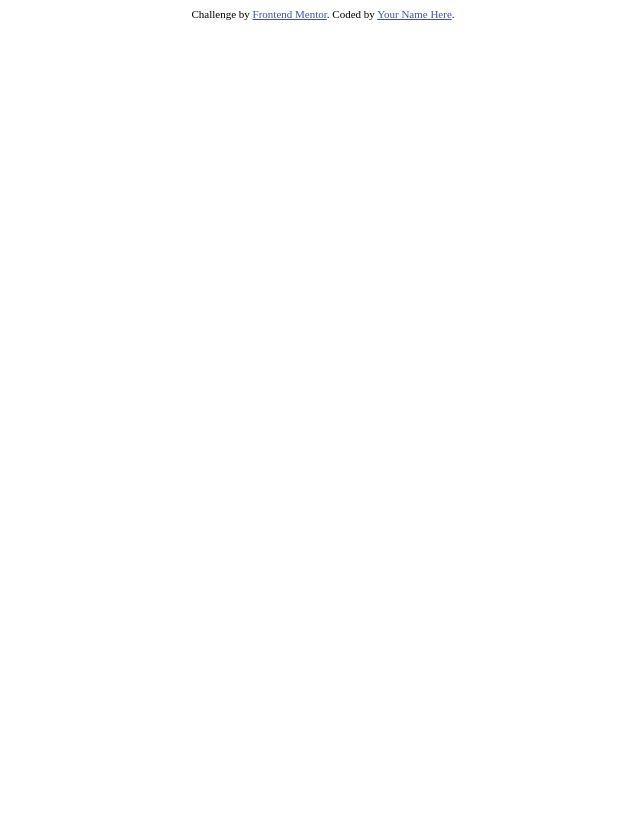
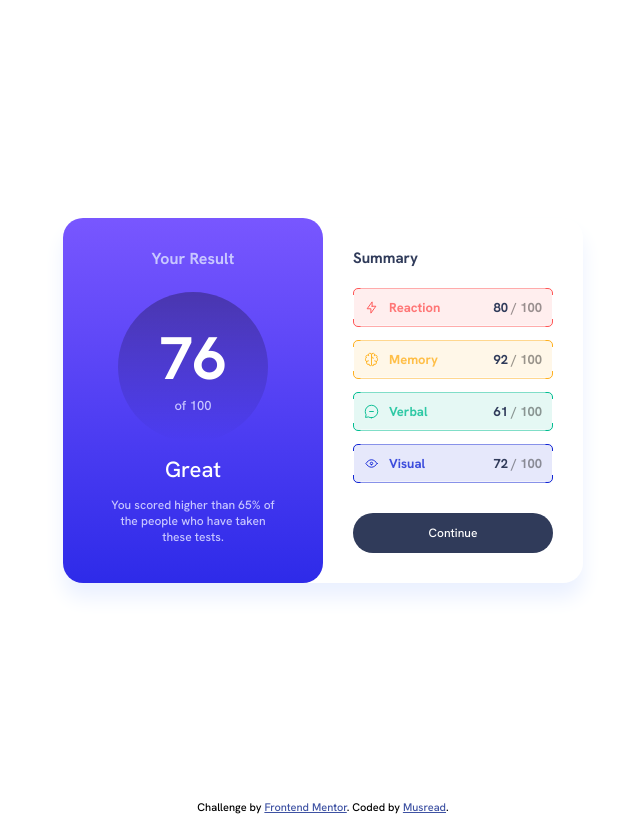
Before and after one commit to Musread/result-summary-component, a website: page index.html in a window 1280 px wide. Shown: the whole page, without its empty margins (317-957 px from the left). Drawn offline with Linux system fonts and the light colour scheme.

Commit message:
Make result component

```diff
--- a/index.html
+++ b/index.html
@@ -12,48 +12,100 @@
       href="./assets/images/favicon-32x32.png"
     />
 
+    <link rel="preconnect" href="https://fonts.googleapis.com" />
+    <link rel="preconnect" href="https://fonts.gstatic.com" crossorigin />
+    <link
+      href="https://fonts.googleapis.com/css2?family=Hanken+Grotesk:wght@500;700;900&display=swap"
+      rel="stylesheet"
+    />
+
+    <link rel="stylesheet" href="app.css" />
+
     <title>Frontend Mentor | Results summary component</title>
-
-    <!-- Feel free to remove these styles or customise in your own stylesheet 👍 -->
-    <style>
-      .attribution {
-        font-size: 11px;
-        text-align: center;
-      }
-      .attribution a {
-        color: hsl(228, 45%, 44%);
-      }
-    </style>
   </head>
   <body>
-    <!-- Your Result
-  76
-  of 100
+    <main class="container">
+      <div class="result">
+        <div class="result__left-side">
+          <h2 class="result__header">Your Result</h2>
+          <div class="result__score">
+            <span class="result__score-point">76</span>
+            <span class="result__score-max">of 100</span>
+          </div>
+          <div class="result__remark">Great</div>
+          <p class="result__text">
+            You scored higher than 65% of the people who have taken these tests.
+          </p>
+        </div>
+        <div class="result__right-side">
+          <h2 class="heading-secondary u-margin-bottom-small">Summary</h2>
+          <ul class="result__categories">
+            <li class="result__categorie result__categorie--1">
+              <img
+                src="assets/images/icon-reaction.svg"
+                alt="reaction-logo"
+                class="result__logo"
+              />
+              <span class="result__categorie-name result__categorie-name--1"
+                >Reaction</span
+              >
+              <div class="result__categorie-score">
+                <span class="u-dark">80</span> / 100
+              </div>
+            </li>
 
-  Great
-  You scored higher than 65% of the people who have taken these tests.
+            <li class="result__categorie result__categorie--2">
+              <img
+                src="assets/images/icon-memory.svg"
+                alt="memory-logo"
+                class="result__logo"
+              />
+              <span class="result__categorie-name result__categorie-name--2"
+                >Memory</span
+              >
+              <div class="result__categorie-score">
+                <span class="u-dark">92</span> / 100
+              </div>
+            </li>
 
-  Summary
+            <li class="result__categorie result__categorie--3">
+              <img
+                src="assets/images/icon-verbal.svg"
+                alt="verbal-logo"
+                class="result__logo"
+              />
+              <span class="result__categorie-name result__categorie-name--3"
+                >Verbal</span
+              >
+              <div class="result__categorie-score">
+                <span class="u-dark">61</span> / 100
+              </div>
+            </li>
 
-  Reaction
-  80 / 100
-
-  Memory
-  92 / 100
-
-  Verbal
-  61 / 100
-
-  Visual
-  72 / 100
-
-  Continue -->
+            <li class="result__categorie result__categorie--4">
+              <img
+                src="assets/images/icon-visual.svg"
+                alt="visual-logo"
+                class="result__logo"
+              />
+              <span class="result__categorie-name result__categorie-name--4"
+                >Visual</span
+              >
+              <div class="result__categorie-score">
+                <span class="u-dark">72</span> / 100
+              </div>
+            </li>
+          </ul>
+          <a href="#" class="btn-primary u-margin-top-small">Continue</a>
+        </div>
+      </div>
+    </main>
 
     <div class="attribution">
       Challenge by
       <a href="https://www.frontendmentor.io?ref=challenge" target="_blank"
         >Frontend Mentor</a
-      >. Coded by <a href="#">Your Name Here</a>.
+      >. Coded by <a href="https://github.com/Musread">Musread</a>.
     </div>
   </body>
 </html>
--- /dev/null
+++ b/sass/_base.scss
@@ -0,0 +1,48 @@
+*,
+*::before,
+*::after {
+  margin: 0;
+  padding: 0;
+  box-sizing: border-box;
+}
+
+:root {
+  // COLORS
+  --light-red: hsl(0, 100%, 67%);
+  --orange-yellow: hsl(39, 100%, 56%);
+  --cobalt-blue: hsl(234, 85%, 45%);
+  --green-teal: hsl(166, 100%, 37%);
+
+  // BACKGROUND COLORS
+  --bg-light-red: hsla(0, 100%, 67%, 0.1);
+  --bg-orange-yellow: hsla(39, 100%, 56%, 0.1);
+  --bg-cobalt-blue: hsla(234, 85%, 45%, 0.1);
+  --bg-green-teal: hsla(166, 100%, 37%, 0.1);
+
+  // FONT COLORS
+  --font-light-red: hsla(0, 100%, 67%, 0.8);
+  --font-orange-yellow: hsla(39, 100%, 56%, 0.8);
+  --font-cobalt-blue: hsla(234, 85%, 45%, 0.8);
+  --font-green-teal: hsla(166, 100%, 37%, 0.8);
+
+  // GRADIENTS
+  --slate-blue: hsl(252, 100%, 67%);
+  --royal-blue: hsl(241, 81%, 54%);
+  --violet-blue: hsla(256, 72%, 46%, 1);
+  --persian-blue: hsla(241, 72%, 46%, 0);
+
+  // FONT COLORS
+  --white: hsl(0, 0%, 100%);
+  --pale-blue: hsl(221, 100%, 96%);
+  --light-lavender: hsl(241, 100%, 89%);
+  --dark-grey-blue: hsl(224, 30%, 27%);
+}
+
+html {
+  font-family: "Hanken Grotesk", sans-serif;
+  font-size: 62.5%;
+}
+
+body {
+  height: 100vh;
+}
--- /dev/null
+++ b/sass/_buttons.scss
@@ -0,0 +1,20 @@
+.btn-primary:link,
+.btn-primary:visited {
+  display: block;
+  text-decoration: none;
+  font-size: 1.2rem;
+  color: var(--white);
+  padding: 1.2rem;
+  background-color: var(--dark-grey-blue);
+  border-radius: 10rem;
+  text-align: center;
+  cursor: pointer;
+}
+
+.btn-primary:hover {
+  background-image: linear-gradient(
+    180deg,
+    var(--slate-blue),
+    var(--royal-blue)
+  );
+}
--- /dev/null
+++ b/sass/_mixins.scss
@@ -0,0 +1,5 @@
+@mixin respond {
+  @media only screen and (max-width: 23.4375em) {
+    @content;
+  }
+}
--- /dev/null
+++ b/sass/_page.scss
@@ -0,0 +1,19 @@
+.container {
+  display: flex;
+  justify-content: center;
+  align-items: center;
+  height: 100%;
+
+  @include respond {
+    height: initial;
+  }
+}
+
+.attribution {
+  font-size: 11px;
+  text-align: center;
+}
+
+.attribution a {
+  color: hsl(228, 45%, 44%);
+}
--- /dev/null
+++ b/sass/_result.scss
@@ -0,0 +1,178 @@
+.result {
+  width: 52rem;
+  background-color: var(--white);
+  display: grid;
+  grid-template-columns: repeat(2, 1fr);
+  border-radius: 2rem;
+  overflow: hidden;
+  box-shadow: 0rem 1.5rem 2rem var(--pale-blue);
+
+  @include respond {
+    width: 100%;
+    grid-template-columns: 1fr;
+    grid-template-rows: repeat(2, 1fr);
+    border-radius: 0;
+    box-shadow: none;
+  }
+
+  // ------- Code for the card's left side -----------
+  &__left-side {
+    background-image: linear-gradient(
+      180deg,
+      var(--slate-blue),
+      var(--royal-blue)
+    );
+    display: grid;
+    row-gap: 0.5rem;
+    justify-items: center;
+    padding: 3rem 1rem;
+    border-top-right-radius: inherit;
+    border-bottom-right-radius: inherit;
+
+    @include respond {
+      border-bottom-left-radius: 2rem;
+      border-bottom-right-radius: 2rem;
+    }
+  }
+
+  &__header {
+    font-size: 1.6rem;
+    font-weight: 700;
+    color: var(--light-lavender);
+    margin-bottom: 1rem;
+  }
+
+  &__score {
+    display: flex;
+    flex-direction: column;
+    justify-content: center;
+    align-items: center;
+    border-radius: 50%;
+    width: 15rem;
+    height: 15rem;
+    background-image: linear-gradient(rgba(0, 0, 0, 0.3), transparent);
+  }
+
+  &__score-point {
+    color: var(--white);
+    font-size: 6rem;
+    font-weight: 700;
+  }
+
+  &__score-max {
+    color: var(--light-lavender);
+    font-size: 1.3rem;
+  }
+
+  &__remark {
+    color: var(--white);
+    font-size: 2.2rem;
+  }
+
+  &__text {
+    color: var(--light-lavender);
+    font-size: 1.2rem;
+    text-align: center;
+    width: 70%;
+
+    @include respond {
+      width: 60%;
+    }
+  }
+
+  // --------- Code for the card's right side ---------
+  &__right-side {
+    padding: 3rem;
+  }
+
+  &__categories {
+    list-style: none;
+    display: grid;
+    row-gap: 1.3rem;
+  }
+
+  &__categorie {
+    --border-size: 0.5px; // to change the border size of every categorie just in one property !
+    display: flex;
+    align-items: center;
+    position: relative;
+    font-size: 1.3rem;
+    font-weight: 700;
+    padding: 1rem;
+    border-radius: 0.5rem;
+    overflow: visible;
+
+    &::before,
+    &::after {
+      --gutter-size: 1.3rem;
+      box-sizing: content-box;
+      content: "";
+      position: absolute;
+      top: 50%;
+      left: 50%;
+      transform: translate(-50%, -50%);
+    }
+
+    &::before {
+      width: calc(100% - var(--gutter-size));
+      height: 100%;
+      border-top: var(--border-size) solid #fff;
+      border-bottom: var(--border-size) solid #fff;
+    }
+
+    &::after {
+      height: calc(100% - var(--gutter-size));
+      width: 100%;
+      border-left: var(--border-size) solid #fff;
+      border-right: var(--border-size) solid #fff;
+    }
+
+    &--1 {
+      background-color: var(--bg-light-red);
+      border: var(--border-size) solid var(--light-red);
+    }
+
+    &--2 {
+      background-color: var(--bg-orange-yellow);
+      border: var(--border-size) solid var(--orange-yellow);
+    }
+
+    &--3 {
+      background-color: var(--bg-green-teal);
+      border: var(--border-size) solid var(--green-teal);
+    }
+    &--4 {
+      background-color: var(--bg-cobalt-blue);
+      border: var(--border-size) solid var(--cobalt-blue);
+    }
+  }
+
+  &__logo {
+    width: 1.5rem;
+    margin-right: 1rem;
+  }
+
+  &__categorie-name {
+    margin-right: auto;
+
+    &--1 {
+      color: var(--font-light-red);
+    }
+
+    &--2 {
+      color: var(--font-orange-yellow);
+    }
+
+    &--3 {
+      color: var(--font-green-teal);
+    }
+
+    &--4 {
+      color: var(--font-cobalt-blue);
+    }
+  }
+
+  &__categorie-score {
+    color: rgba(0, 0, 0, 0.4);
+  }
+}
--- /dev/null
+++ b/sass/_typography.scss
@@ -0,0 +1,4 @@
+.heading-secondary {
+  font-size: 1.5rem;
+  color: var(--dark-grey-blue);
+}
--- /dev/null
+++ b/sass/_utilities.scss
@@ -0,0 +1,11 @@
+.u-margin-bottom-small {
+  margin-bottom: 2rem;
+}
+
+.u-margin-top-small {
+  margin-top: 3rem;
+}
+
+.u-dark {
+  color: var(--dark-grey-blue);
+}
--- /dev/null
+++ b/sass/main.scss
@@ -0,0 +1,9 @@
+// All SASS files imported here to build app.css 👍
+
+@import "mixins";
+@import "base";
+@import "typography";
+@import "utilities";
+@import "page";
+@import "buttons";
+@import "result";
```
Also changed, not shown: app.css (added), 1 other file.
